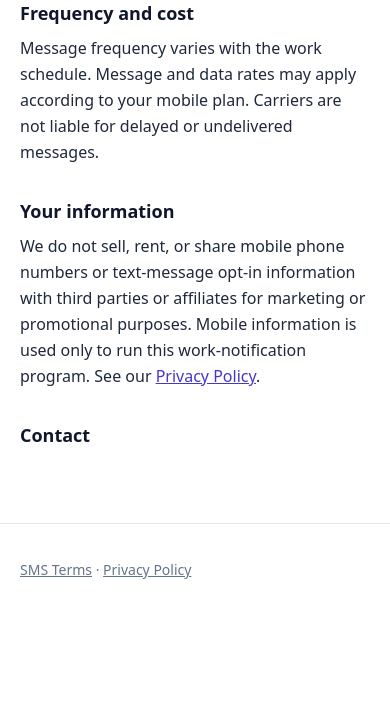
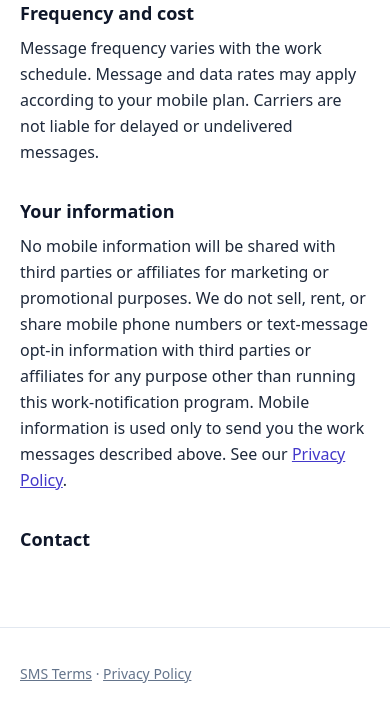
Before and after one commit to Binur03/shift-scheduler, a Flask app: template templates/public/sms_terms.html in a window 390 px wide. Shown: the part 1586-2294 px from the top of the page. Before the commit the page ends 2165 px from the top, so only its background shows below. Run offline with Flask 3, Linux system fonts and the light colour scheme; the template is opened without the code that fills it, so the values that code supplies are empty; some libraries are stand-ins or nearby versions.

Commit message:
Use the canonical carrier wording on both policy pages
Reviewers scan for the specific phrase "mobile information ... not shared
with third parties or affiliates for marketing or promotional purposes".
Both pages said the same thing in different words, which is equivalent in
substance but not what the review looks for.

Co-Authored-By: Claude Opus 5 <noreply@anthropic.com>

```diff
--- a/templates/public/privacy.html
+++ b/templates/public/privacy.html
@@ -34,9 +34,9 @@
   <section>
     <h2 class="text-lg font-semibold text-slate-900">Sharing</h2>
     <p class="mt-2 font-medium">
-      We do not sell, rent, or share mobile phone numbers or text-message opt-in information with third
-      parties or affiliates for marketing or promotional purposes.
-    </p>
+      No mobile information will be shared with third parties or affiliates for marketing or promotional purposes. We do not sell, rent, or share mobile phone numbers or text-message opt-in
+      information with third parties or affiliates for any purpose other than running this
+      work-notification program.</p>
     <p class="mt-2">
       We use service providers only to operate this system: Twilio to deliver text messages and Google Cloud
       to host the application and database. They process information on our behalf and not for their own
--- a/templates/public/sms_terms.html
+++ b/templates/public/sms_terms.html
@@ -61,9 +61,10 @@
   <section>
     <h2 class="text-lg font-semibold text-slate-900">Your information</h2>
     <p class="mt-2">
-      We do not sell, rent, or share mobile phone numbers or text-message opt-in information with
-      third parties or affiliates for marketing or promotional purposes. Mobile information is used
-      only to run this work-notification program.
+      No mobile information will be shared with third parties or affiliates for marketing or promotional purposes. We do not sell, rent, or share mobile phone numbers or text-message opt-in
+      information with third parties or affiliates for any purpose other than running this
+      work-notification program. Mobile information is used only to send you the work messages
+      described above.
       See our <a href="{{ url_for('public.privacy') }}" class="text-indigo-700 underline">Privacy Policy</a>.
     </p>
   </section>
```
